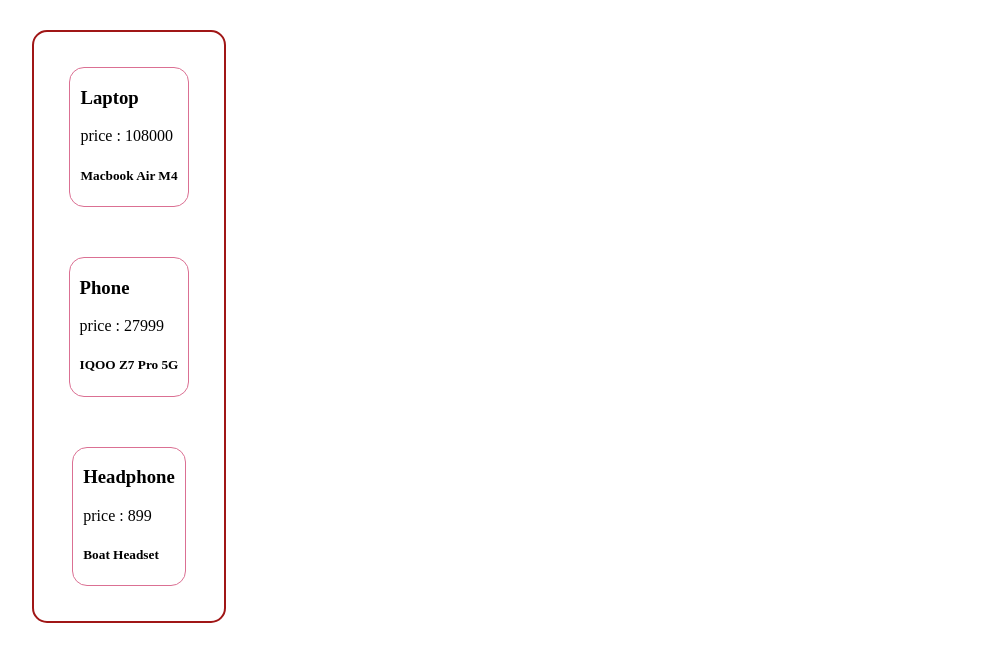
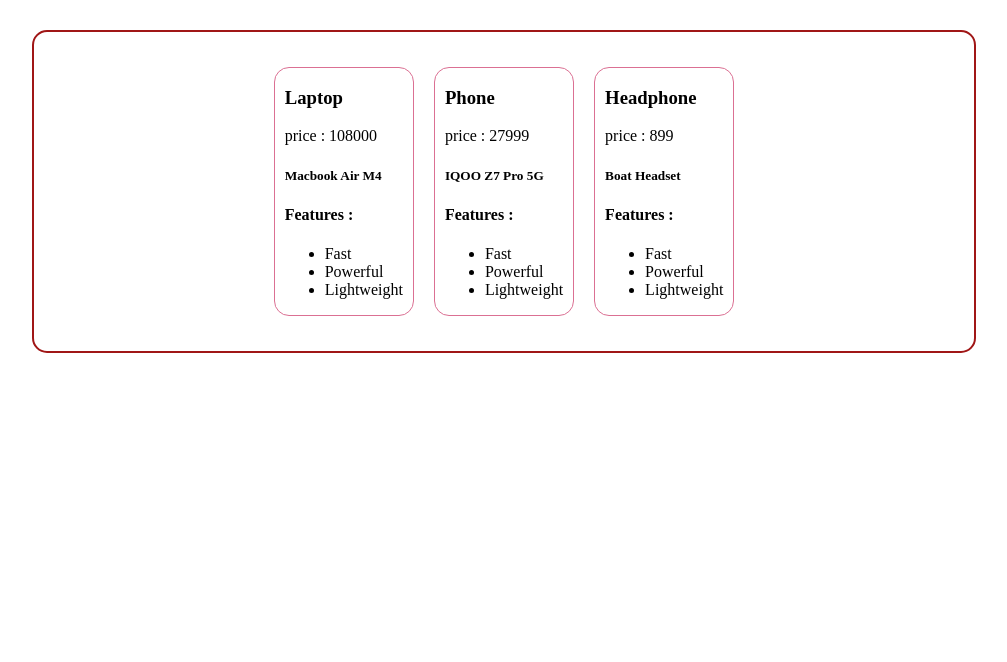
Before and after one commit to mdfahim10/React_Learning, a React (Vite) app in the folder basic-reat-app/: page / in a window 1280 px wide. Shown: the top 662 px of the page, without its empty margins (6-1013 px from the left). Built offline with nearby package versions, Linux system fonts and the light colour scheme.

Commit message:
Passing and rendering arrays as props

```diff
--- a/basic-reat-app/src/Product.jsx
+++ b/basic-reat-app/src/Product.jsx
@@ -1,10 +1,16 @@
 import "./Product.css"
 function Product ({title,price,Description}){
+    const features = ["Fast", "Powerful", "Lightweight"];
     return (
         <div className="product">
             <h3>{title}</h3>
             <p>price : {price}</p>
             <h5>{Description}</h5>
+            <h4>Features : </h4>
+            <ul>
+                {features.map((feature)=>{
+                    return <li>{feature}</li>})}
+            </ul>
         </div>
     );
 }
--- a/basic-reat-app/src/ProductTab.css
+++ b/basic-reat-app/src/ProductTab.css
@@ -1,5 +1,5 @@
 .productTab{
-    width: 150px;
+    width: 150px auto;
     max-width: 900px;
     margin: 30px;
     padding: 20px;
```
